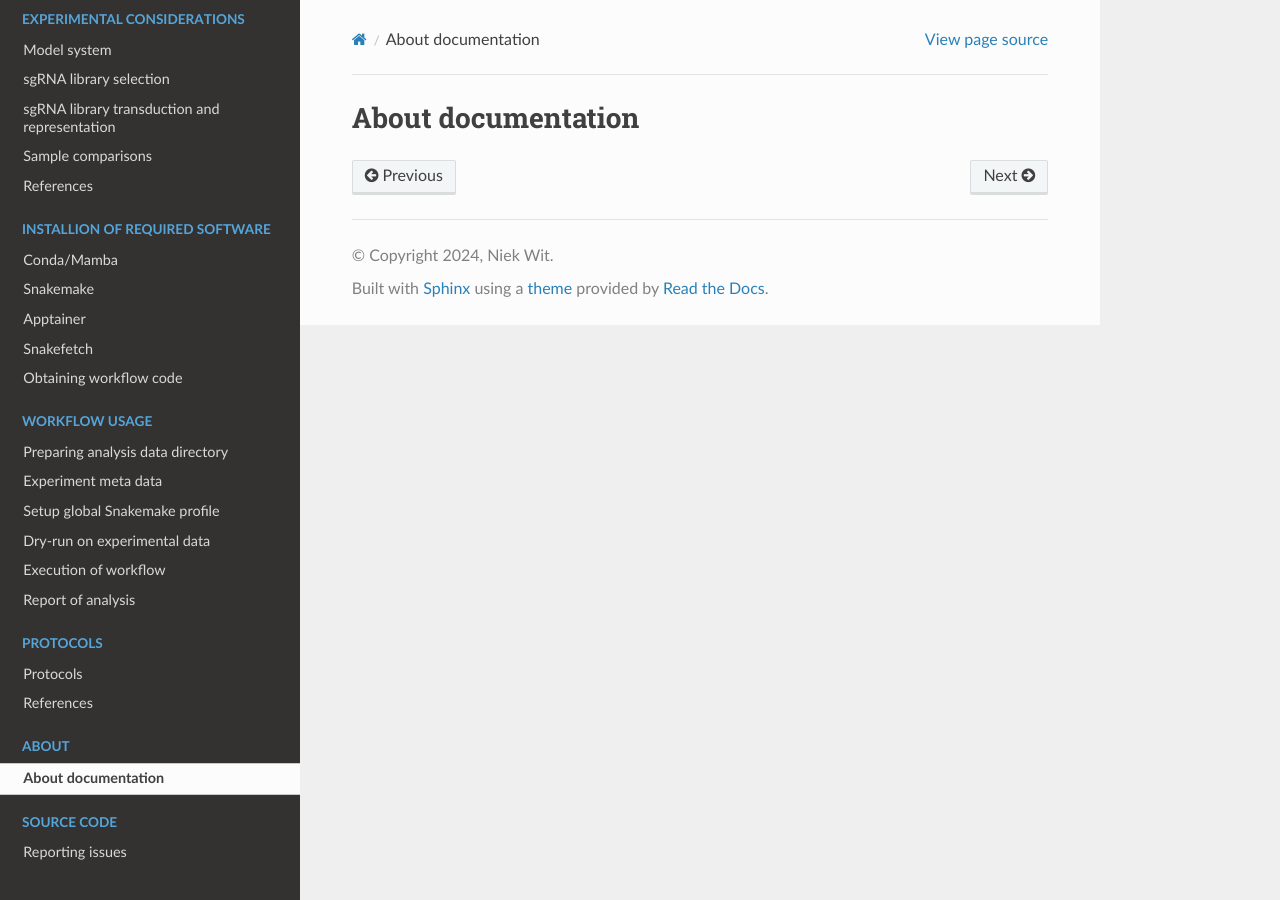
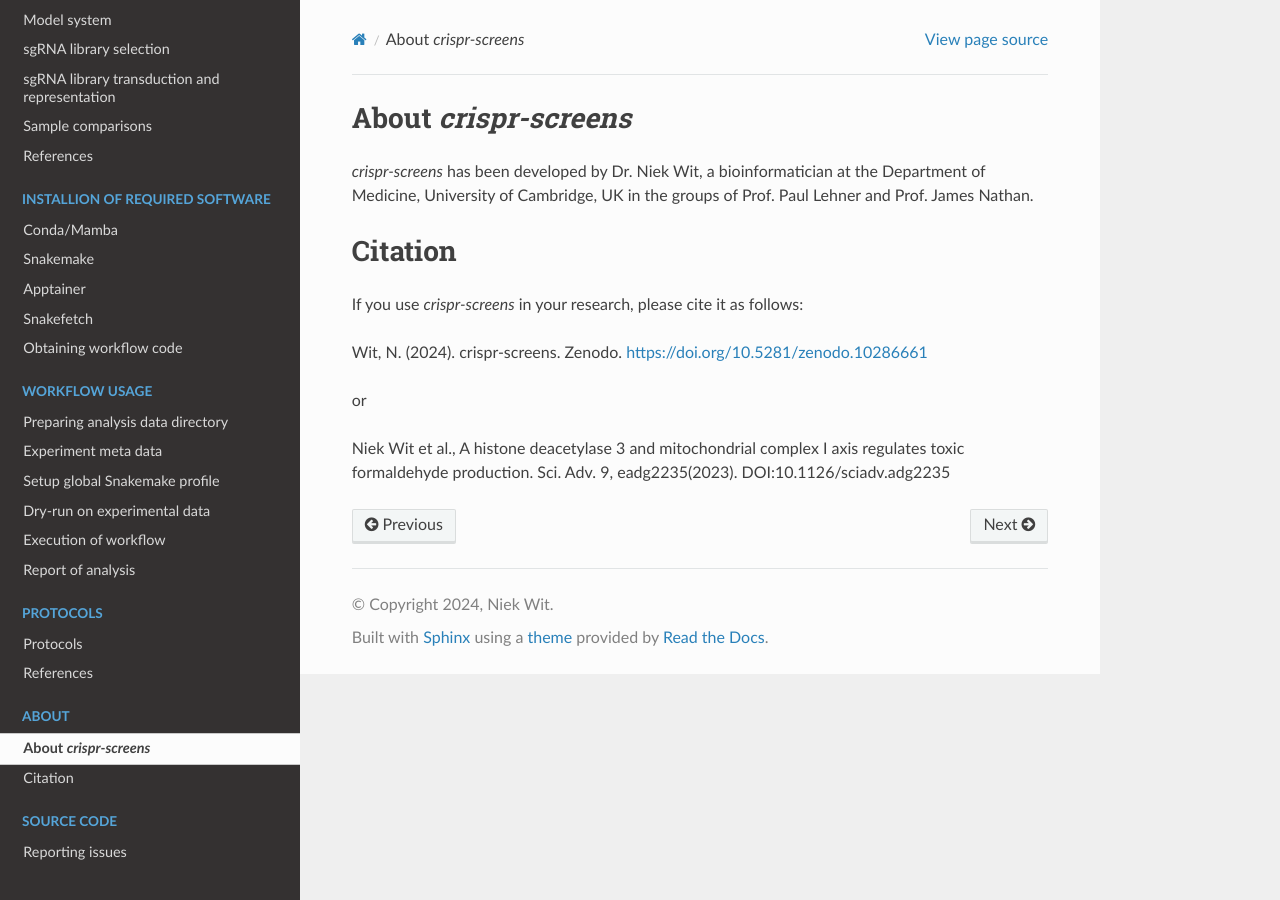
Before and after one commit to niekwit/crispr-screens, a Sphinx documentation site: the page built from docs/about/about.rst, in a window 1280 px wide. Built offline with Sphinx 7.4.7 and the Read the Docs theme 3.1.0, drawn with Linux system fonts in a browser that asks for light colours.

Commit message:
info on how to cite

```diff
--- a/docs/about/about.rst
+++ b/docs/about/about.rst
@@ -1,3 +1,15 @@
+About `crispr-screens`
 ====================
-About documentation
-====================
+
+`crispr-screens` has been developed by Dr. Niek Wit, a bioinformatician at the Department of Medicine, University of Cambridge, UK in the groups of Prof. Paul Lehner and Prof. James Nathan.
+
+Citation
+========
+
+If you use `crispr-screens` in your research, please cite it as follows:
+
+Wit, N. (2024). crispr-screens. Zenodo. https://doi.org/10.5281/zenodo.10286661
+
+or
+
+Niek Wit et al., A histone deacetylase 3 and mitochondrial complex I axis regulates toxic formaldehyde production. Sci. Adv. 9, eadg2235(2023). DOI:10.1126/sciadv.adg2235
```
